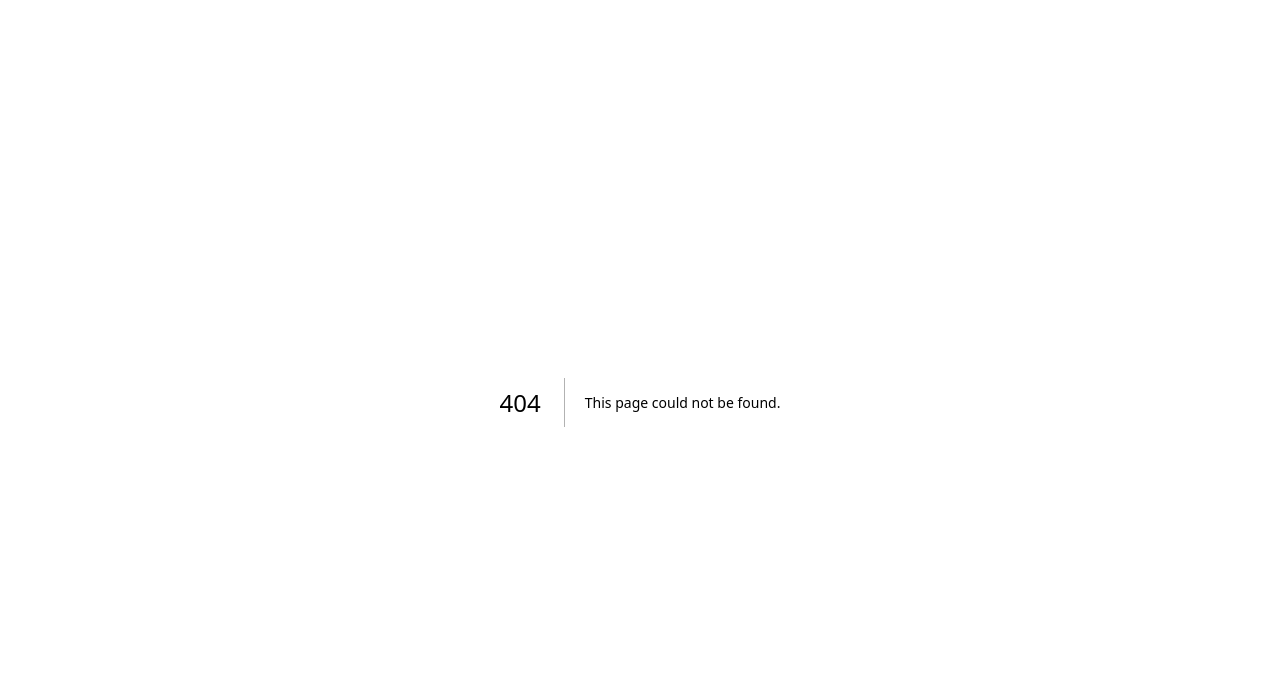
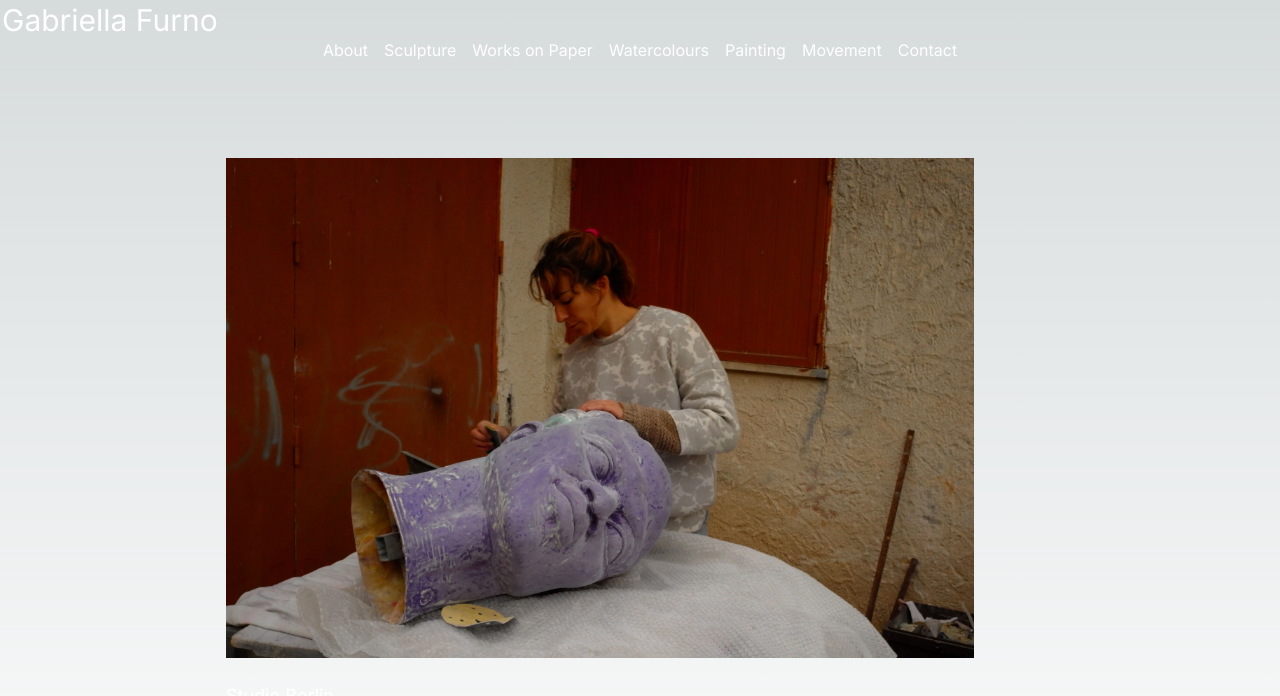
Before and after one commit to mtcolvard/council, a Next.js app: page /contact in a window 1280 px wide. Before the commit this address had no page. Shown: the top 696 px of the page. Built offline with nearby package versions, Linux system fonts and the light colour scheme.

Commit message:
double checking the tracking of files to be commited

```diff
--- /dev/null
+++ b/app/components/navigation.js
@@ -0,0 +1,47 @@
+import Link from 'next/link'
+import Header from './header'
+
+export default function Navigation() {
+  return (
+    <>
+    <Header/>
+      <div className='flex gap-4 justify-center'>
+          <div>
+          <Link className='flex-1' href="/about">
+            About
+          </Link>
+          </div>
+          <div>
+          <Link className='flex-1' href="/sculptures">
+            Sculpture
+          </Link>
+          </div>
+          <div>
+          <Link className='flex-1' href="/worksonpaper">
+            Works on Paper
+          </Link>
+          </div>
+          <div>
+          <Link className='flex-1' href="/watercolours">
+            Watercolours
+          </Link>
+          </div>
+          <div>
+          <Link className='flex-1' href="/painting">
+            Painting
+          </Link>
+          </div>
+          <div>
+          <Link className='flex-1' href="/movement">
+            Movement
+          </Link>
+        </div>
+          <div>
+          <Link className='flex-1' href="/contact">
+            Contact
+          </Link>
+          </div>
+      </div>
+    </>
+  )
+}
--- /dev/null
+++ b/app/contact/page.js
@@ -0,0 +1,37 @@
+import Link from 'next/link'
+import Image from 'next/image'
+import Navigation from '../components/navigation'
+import gabriellaCarving from '../../public/gabriella-carving.webp'
+
+export default function Contact() {
+  return (
+    <>
+      <Navigation />
+      <div className="px-2.5 pt-12 md:px-8 md:pt-24 md:mx-48 object-center">
+        <Image
+          src={gabriellaCarving}
+          alt="Gabriella shaping a large sculpture's head"
+          height="500"
+        />
+        <h1 className="pt-6 text-lg">Studio Berlin</h1>
+        <div>
+          <p>Grossgorschenstrasse 7</p>
+          <p>10827 Berlin</p>
+        </div>
+
+        <h1 className="pt-6 text-lg">Studio Palermo</h1>
+        <div>
+          <p>Via Pacini, 113</p>
+          <p>90143 Palermo</p>
+        </div>
+
+        <div className="pt-6 ">
+          <a href="tel:+393493267015">+39 349 3267015</a>
+        </div>
+        <div>
+          <a href="mailto:gabriellafurno.gf@gmail.com">gabriellafurno.gf@gmail.com</a>
+        </div>
+      </div>
+    </>
+  )
+}
--- /dev/null
+++ b/app/movement/page.js
@@ -0,0 +1,13 @@
+import Link from 'next/link'
+import Header from '../components/header.js'
+import Navigation from '../components/navigation.js'
+
+
+export default function Movement() {
+  return (
+    <>
+      <Navigation/>
+      <h1 className="text-4xl">Let's get Lucky</h1>
+    </>
+  )
+}
--- /dev/null
+++ b/app/painting/page.js
@@ -0,0 +1,13 @@
+import Link from 'next/link'
+import Navigation from '../components/navigation.js'
+
+
+export default function Painting() {
+  return (
+    <>
+      <Navigation />
+
+      <h1 className="text-4xl">Let's get Lucky</h1>
+    </>
+  )
+}
--- /dev/null
+++ b/app/watercolours/page.js
@@ -0,0 +1,15 @@
+import Link from 'next/link'
+// import Header from '../components/header.js'
+import Navigation from '../components/navigation.js'
+
+
+export default function Watercolours() {
+  return (
+    <>
+      {/* <Header /> */}
+      <Navigation />
+
+      <h1 className="text-4xl">Let's get Lucky</h1>
+    </>
+  )
+}
--- /dev/null
+++ b/app/worksonpaper/page.js
@@ -0,0 +1,15 @@
+import Link from 'next/link'
+// import Header from '../components/header.js'
+import Navigation from '../components/navigation.js'
+
+
+export default function Worksonpaper() {
+  return (
+    <>
+      {/* <Header /> */}
+      <Navigation />
+
+    <h1 className="text-4xl">Let's get Lucky</h1>
+    </>
+  )
+}
```
